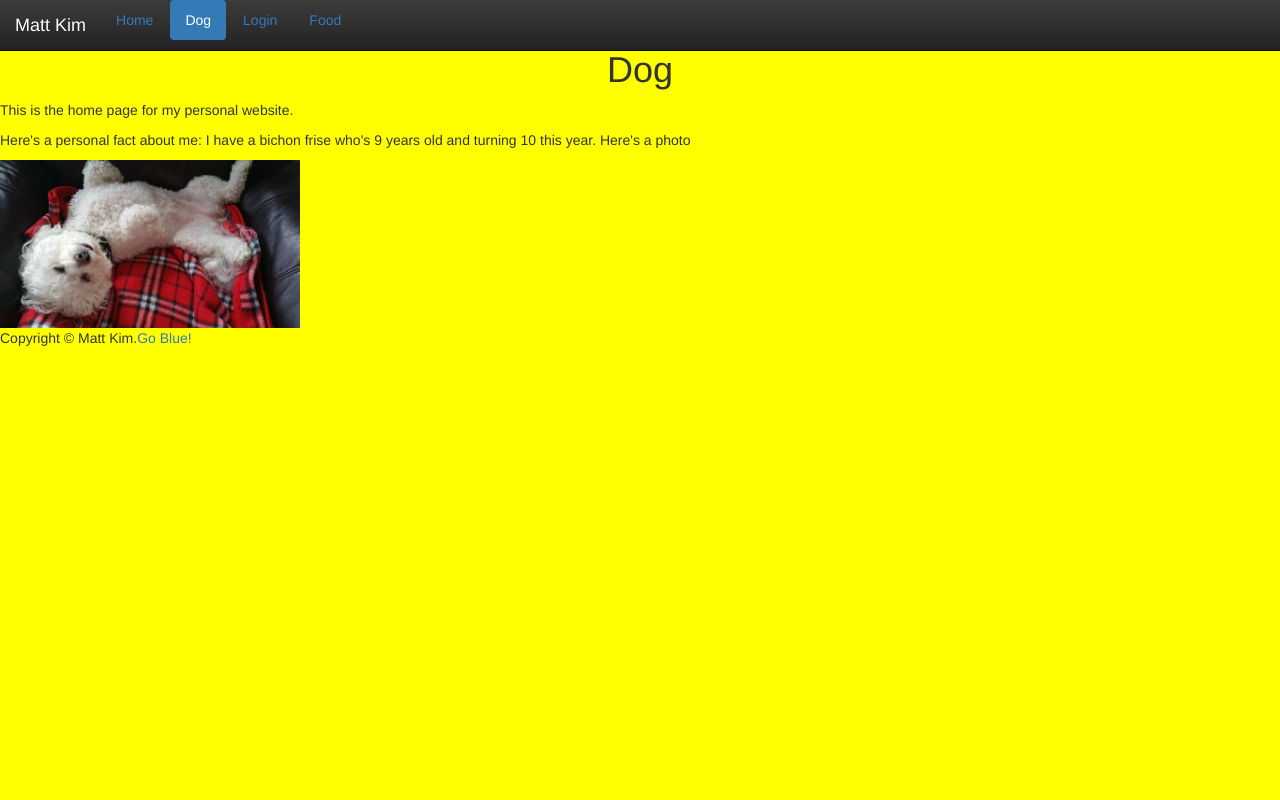
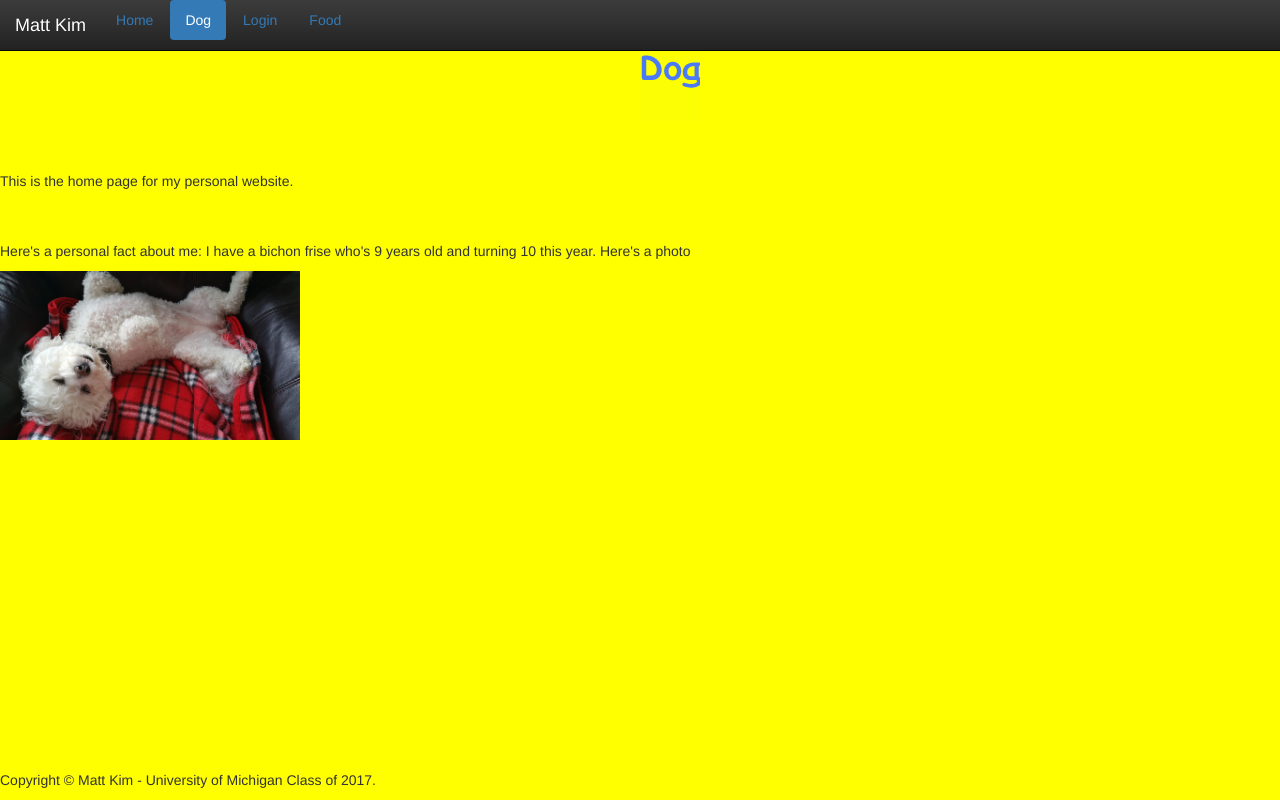
Before and after one commit to mattwkim/portfolio, a Python web app: template templates/dog.html in a window 1280 px wide. Run offline with Jinja, Linux system fonts and the light colour scheme; the template is opened without the code that fills it, so the values that code supplies are empty; some libraries are stand-ins or nearby versions.

Commit message:
Fourth commit - added images for headers and altered the stylesheet

```diff
--- a/static/style.css
+++ b/static/style.css
@@ -4,9 +4,14 @@
     background-color: green;
     color: orange;
 }
-h1 {
-	margin-top: 50px;
-	text-align: center;
+#thehead {
+	margin-top: 55px;
+	margin-left: 640px;
+	display: inline-block;
+	position: relative;
+	margin-right: 0px;
+	margin-bottom: 0px;
+	visibility: visible;
 }
 img {
 	height: auto;
@@ -19,7 +24,18 @@ img {
 	margin-top: 10px;
 }
 body {
-	background-color: yellow;
+	background-color: #ffff00;
+}
+p {
+	margin-top: 50px;
+}
+footer {
+	position: fixed;
+	float: left;
+	bottom: 10px;
+	visibility: visible;
+	display: inline;
+	left: 0px;
 }
 @media screen and (min-width: 800px) and (max-width: 1024px) {
 	body{
--- a/templates/base.html
+++ b/templates/base.html
@@ -25,7 +25,7 @@
 	I am tired.
 	{% endblock %}
 	<footer>
-		<p>Copyright &copy; Matt Kim.<a href="umich.edu">Go Blue!</a></p>
+		Copyright &copy; Matt Kim - University of Michigan Class of 2017.
 	</footer>
 
 </body>
--- a/templates/dog.html
+++ b/templates/dog.html
@@ -1,6 +1,6 @@
 {% extends "templates/base.html" %}
 {% block title %}
-	<h1> Dog</h1>
+	<img src = "static/Dog.png" alt = "header1" id = "thehead">
 {%endblock%}
 {% block tab %}
 <nav class="navbar navbar-inverse navbar-fixed-top">
--- a/templates/index.html
+++ b/templates/index.html
@@ -1,6 +1,6 @@
 {% extends "templates/base.html" %}
 {% block title %}
-	<h1> Home</h1>
+	<img src = "static/Home.png" alt = "header1" id = "thehead">
 {%endblock%}
 {% block tab %}
 <nav class="navbar navbar-inverse navbar-fixed-top">
@@ -26,9 +26,7 @@
 </nav>
 {%endblock%}
 {% block content %}
-	<p>This is the home page for my personal website. </p>
 	<p>My name is Matthew Kim and I am a junior at the University of Michigan. I transferred from Michigan State University in January of 2015. I am currently majoring in data science. In terms of technical skills, I am well versed in C++ and Python. I also have some experience with APIs. In terms of other skills, I have experience in customer service and teaching. Last summer, I taught high school students basic Geometry, Algebra, and Algebra 2. </p>
 	<br>
 	<iframe width="420" height="315" src="https://www.youtube.com/embed/eBG7P-K-r1Y?autoplay=1" frameborder="0" allowfullscreen></iframe>
-	<p> Her</p>
 {%endblock%}
```
Also changed, not shown: static/Dog.png (added), static/Home.png (added).
